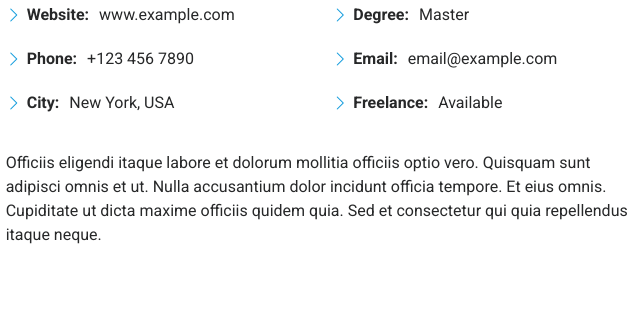
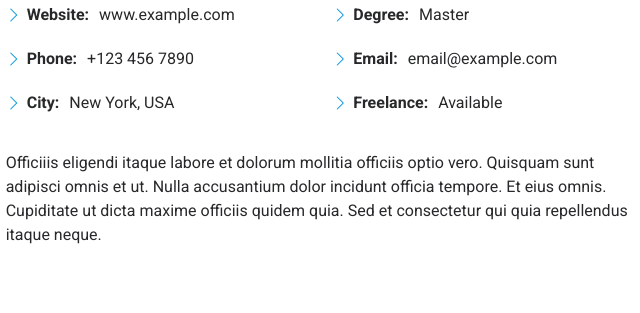
Before and after one commit to robbson-oliveira/experienciaportfolio, a plain HTML site: page iPortfolio/iPortfolio/index.html in a window 1280 px wide. Shown: the part 1220-1533 px from the top of the page, 633-1273 px from the left. Drawn offline with Linux system fonts and the light colour scheme.

Commit message:
Descreva sua mudança

```diff
--- a/iPortfolio/iPortfolio/index.html
+++ b/iPortfolio/iPortfolio/index.html
@@ -127,7 +127,7 @@
               </div>
             </div>
             <p class="py-3">
-              Officiis eligendi itaque labore et dolorum mollitia officiis optio vero. Quisquam sunt adipisci omnis et ut. Nulla accusantium dolor incidunt officia tempore. Et eius omnis.
+              Officiiis eligendi itaque labore et dolorum mollitia officiis optio vero. Quisquam sunt adipisci omnis et ut. Nulla accusantium dolor incidunt officia tempore. Et eius omnis.
               Cupiditate ut dicta maxime officiis quidem quia. Sed et consectetur qui quia repellendus itaque neque.
             </p>
           </div>
```
